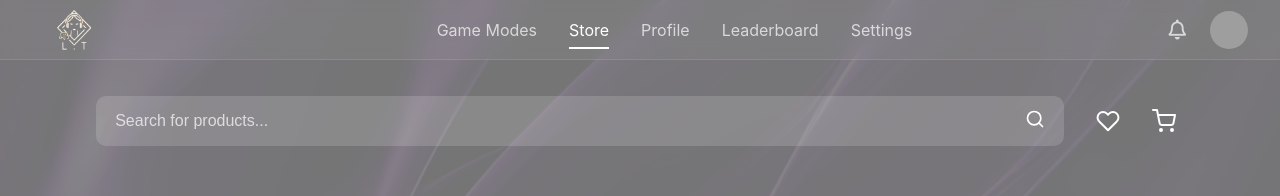
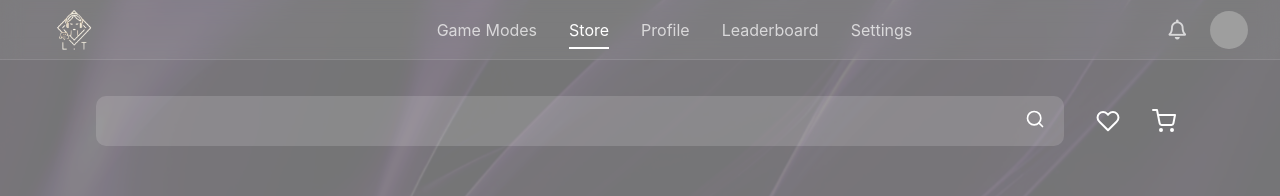
Before and after one commit to luxuryintaste-LIT/lit-ecommerce-backend, a React (Vite) app: page / in a window 1280 px wide. Shown: the top 196 px of the page. Built offline with nearby package versions, Linux system fonts and the light colour scheme; grey boxes are pictures that could not be loaded.

Commit message:
added transition in search bar

```diff
--- a/src/styles/SearchBar.css
+++ b/src/styles/SearchBar.css
@@ -23,6 +23,7 @@
   border-radius: 10px;
   overflow: hidden;
   transition: all 0.3s ease;
+  position: relative;
 }
 
 .search-box:focus-within {
@@ -37,10 +38,27 @@
   color: white;
   font-size: 1rem;
   outline: none;
+  width: 100%;
 }
 
 .search-input::placeholder {
+  color: transparent;
+}
+
+.search-box::before {
+  content: "";
+  position: absolute;
+  left: 1.2rem;
+  top: 50%;
+  transform: translateY(-50%);
   color: rgba(255, 255, 255, 0.7);
+  animation: placeholderAnimation 12s infinite;
+  pointer-events: none;
+  white-space: nowrap;
+}
+
+.search-input:focus + .search-box::before {
+  display: none;
 }
 
 .search-button {
@@ -141,3 +159,34 @@
     padding: 0.35rem;
   }
 }
+
+@keyframes placeholderAnimation {
+  0%, 18% {
+    content: "Search for products...";
+    opacity: 1;
+  }
+  20%, 23% {
+    opacity: 0;
+  }
+  25%, 43% {
+    content: "Search for men's collection...";
+    opacity: 1;
+  }
+  45%, 48% {
+    opacity: 0;
+  }
+  50%, 68% {
+    content: "Search for women's collection...";
+    opacity: 1;
+  }
+  70%, 73% {
+    opacity: 0;
+  }
+  75%, 93% {
+    content: "Search for accessories...";
+    opacity: 1;
+  }
+  95%, 98% {
+    opacity: 0;
+  }
+}
```
